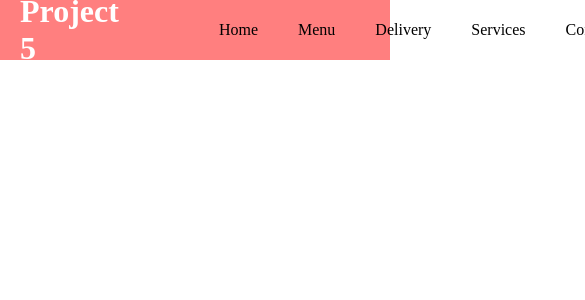
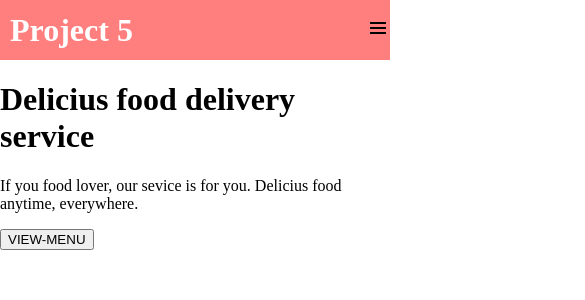
Before and after one commit to progDebug/ecommerce, a React (Create React App) app: page / in a window 390 px wide. Shown: the top 300 px of the page, 585 px wide, since content can reach past the window. Built offline with nearby package versions, Linux system fonts and the light colour scheme.

Commit message:
Added header responsiveness

```diff
--- a/src/components/header/index.css
+++ b/src/components/header/index.css
@@ -12,6 +12,7 @@ header{
     align-items: center;
     justify-content: space-between;
     margin-left: 10px;
+    height: 100%;
 }
 .left .title h1{
     font-weight: bold;
@@ -28,7 +29,7 @@ header{
 .left .menu .list li a{
     color: black;
     text-decoration: none;
-    margin: 20px;
+    margin: 0 20px 0 20px;
 }
 .right .list{
     display: flex;
@@ -50,3 +51,36 @@ header{
 .right .list .registration a{
     color: black;
 }
+.menu-droper{
+    display: none;
+}
+@media (max-width:1045px){
+    .left .menu .list li a{
+        margin: 10px;
+    }
+    .right .list {
+        margin-right: 0;
+    }
+}
+@media (max-width:845px){
+    .left .menu{
+        padding: 0;
+    }
+    .left{
+        margin-left: 0;
+    }
+}
+@media (max-width:733px){
+    .left .menu{
+        display: none;
+    }
+    .right{
+        display: none;
+    }
+    .menu-droper{
+        display: block;
+    }
+    .menu-droper .list{
+        display: none;
+    }
+}
--- a/src/components/header/index.html
+++ b/src/components/header/index.html
@@ -6,21 +6,28 @@
     <meta name="viewport" content="width=device-width, initial-scale=1.0">
     <title>Document</title>
     <style>
-        .title h1{
-            color: black;
-            font-weight: 900;
-            font-family: 'Arial', 'sans-serif';
+        body{
+            margin: none;
+            padding: none;
+            border: none;
+
+        }
+        header{
+            background-color: aqua;
+            display: flex;
+            flex-direction: row;
+            justify-content: space-between;
+            align-items: center;
         }
         .menu .list{
             list-style: none;
-            display: flex;
-            align-items: center;
-            flex-direction: row;
+            display: none;
         }
-        .menu .list li a{
-            color: black;
+        .menu .list a{
             text-decoration: none;
-            margin: 4px;
+        }
+        .menu{
+            margin-right:20px;
         }
     </style>
 </head>
@@ -30,6 +37,7 @@
             <h1>Project 5</h1>
         </div>
         <menu class="menu">
+            <svg xmlns="http://www.w3.org/2000/svg" width="24" height="24" viewBox="0 0 24 24"><path d="M4 6h16v2H4zm0 5h16v2H4zm0 5h16v2H4z"></path></svg>
             <ul class="list">
                 <li><a href="#">Home</a></li>
                 <li><a href="#">Menu</a></li>
--- a/src/components/header/index.js
+++ b/src/components/header/index.js
@@ -24,6 +24,16 @@ export default function header() {
                     <li className="registration"><a href="#men">Registration</a></li>
                 </ul>
             </div>
+            <menu className="menu-droper">
+                <svg xmlns="http://www.w3.org/2000/svg" width="24" height="24" viewBox="0 0 24 24"><path d="M4 6h16v2H4zm0 5h16v2H4zm0 5h16v2H4z"></path></svg>
+                <ul className="list">
+                    <li><a href="#men">Home</a></li>
+                    <li><a href="#men">Menu</a></li>
+                    <li><a href="#men">Delivery</a></li>
+                    <li><a href="#men">Services</a></li>
+                    <li><a href="#men">Contact</a></li>
+                </ul>
+            </menu>
         </header>
     )
 };
--- /dev/null
+++ b/src/components/jumbotron/index.js
@@ -0,0 +1,17 @@
+import React from "react";
+
+export default function Jumbotron() {
+    return(
+        <>
+            <div className="container-jumbotron">
+                <div className="paragraph">
+                    <h1>Delicius food delivery service</h1>
+                    <p>If you food lover, our sevice is for you. Delicius food anytime, everywhere.</p>
+                    <button className="view-menu">
+                        VIEW-MENU
+                    </button>
+                </div>
+            </div>
+        </>
+    );
+};
--- a/src/pages/home/index.js
+++ b/src/pages/home/index.js
@@ -1,10 +1,12 @@
 import React from "react";
-import Header from "../../components/header/index.js"
+import Header from "../../components/header/index.js";
+import Jumbotron from "../../components/jumbotron/index.js";
 
 export default function Home() {
     return(
         <>
             <Header />
+            <Jumbotron />
         </>
     );
 };
```
Also changed, not shown: public/images/dish-jumbotron.jpeg (added).
